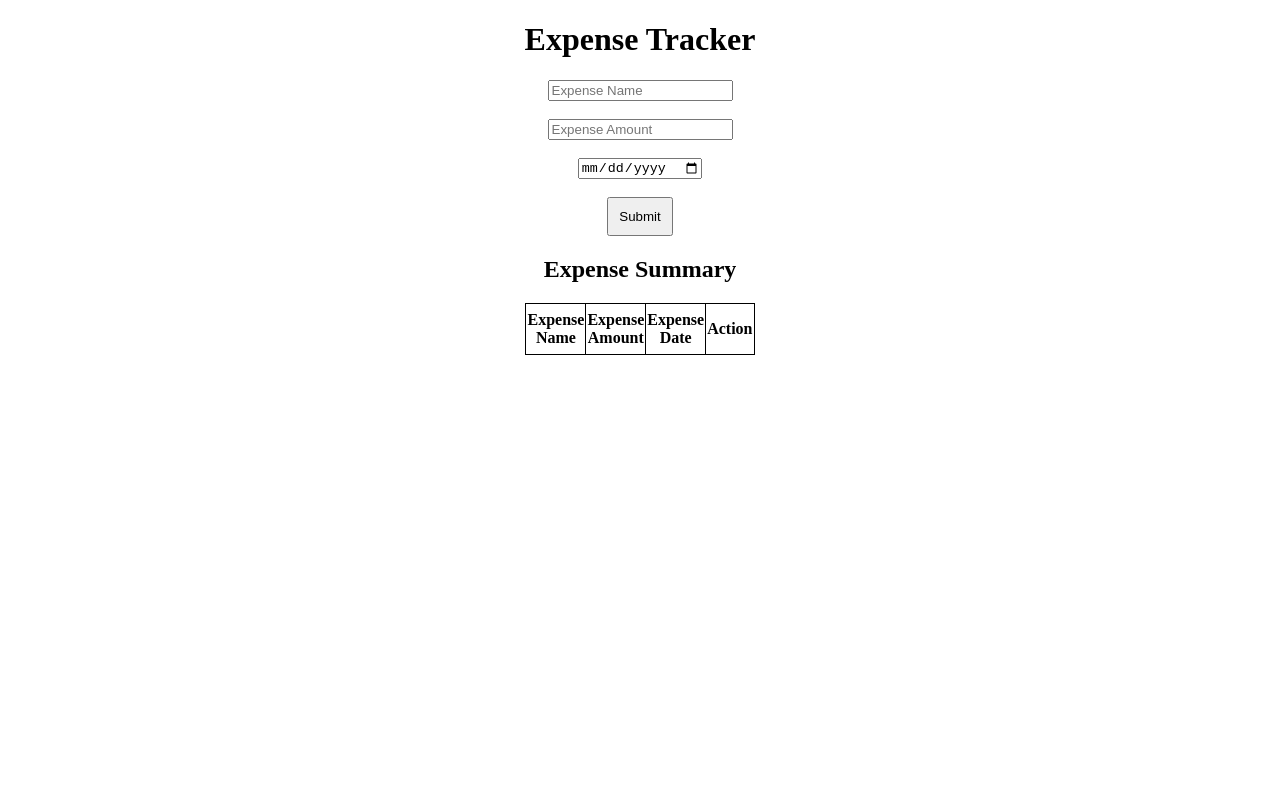
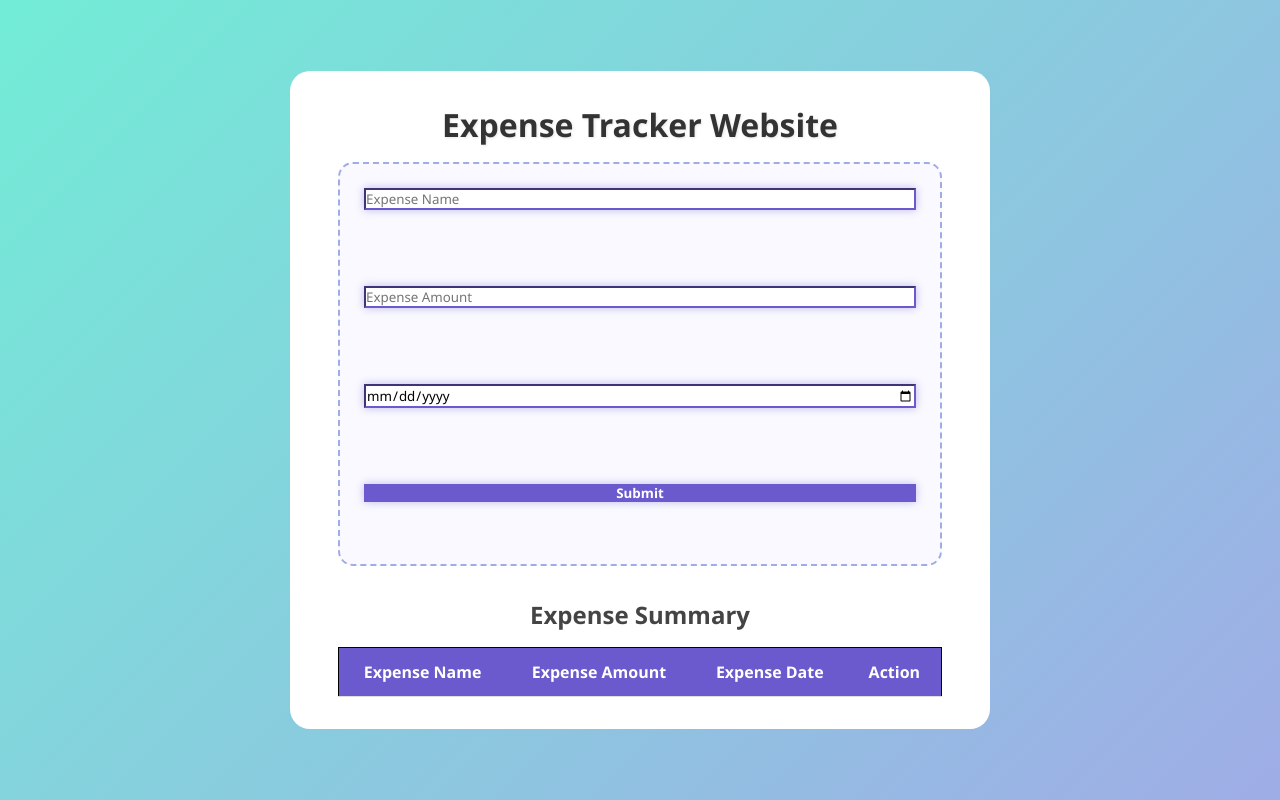
Before and after one commit to namankumarpandey/Expense-Tracker-Website, a plain HTML site: page index.html in a window 1280 px wide. Drawn offline with Linux system fonts and the light colour scheme.

Commit message:
Final Commit with CSS

```diff
--- a/index.css
+++ b/index.css
@@ -1,43 +1,100 @@
-body {
+* {
   margin: 0;
   padding: 0;
+  box-sizing: border-box;
+  font-family: "Segoe UI", Tahoma, Geneva, Verdana, sans-serif;
 }
+
+body {
+  display: flex;
+  align-items: center;
+  justify-content: center;
+  min-height: 100vh;
+  background: linear-gradient(135deg, #72ecd6 0%, #9face6 100%);
+}
+/* Container */
 .container {
+  background: #fff;
+  padding: 2rem 3rem;
+  border-radius: 20px;
+  width: 90%;
   text-align: center;
+  max-width: 700px;
 }
-.table-class {
-  text-align: center;
+
+/* Heading  */
+.container h1 {
+  font-size: 2rem;
+  margin-bottom: 1rem;
+  color: #333;
+  text-shadow: 1px 1px 3px rgba(0, 0, 0, 0.1);
 }
-/* expense form */
-.expense-form {
-  border: 1px solid black;
-  padding: 1.5em 2em;
-  width: 450px;
-  height: 200px;
-  margin: 0 auto;
+
+/* Expense Form */
+#expense-form-id {
+  display: flex;
+  flex-direction: column;
+  gap: 1rem;
+  padding: 1.5rem;
+  border: 2px dashed #9face6;
+  border-radius: 15px;
+  background: #f9f9ff;
+  margin-bottom: 2rem;
 }
-.expense-name,
-.expense-amount,
-.expense-date,
+#expense-form-id input {
+  border-color: #6a5acd;
+  outline: none;
+  box-shadow: 0 0 8px rgba(106, 90, 205, 0.4);
+}
+/* submit button */
 .expense-submission {
-  margin: 0;
-  padding: 10px;
+  background: #6a5acd;
+  color: white;
+  font-weight: bold;
+  cursor: pointer;
+  border: none;
 }
+.expense-submission:hover {
+  background: #483d8b;
+  transform: scale(1.05);
+}
+/* expense summary */
+.expense-table {
+  margin-top: 2rem;
+}
+.expense-table h2 {
+  margin-bottom: 1rem;
+  color: #444;
+}
+/* Table */
 table {
   border: 1px solid black;
   border-collapse: collapse;
-  border-radius: 1px;
-  width: 5em;
-  height: 3em;
+  border-radius: 12px;
   margin: 0 auto;
+  width: 100%;
 }
-th {
-  border: 1px solid black;
-  width: 5em;
-  height: 3em;
+thead {
+  background: #6a5acd;
+  color: #fff;
 }
+th,
 td {
-  border: 1px solid black;
-  width: 5em;
-  height: 3em;
+  padding: 0.8rem 1rem;
+  text-align: center;
+  border-bottom: 1px solid #ddd;
 }
+/* Delete button */
+button {
+  padding: 0.4rem 0.8rem;
+  border: none;
+  border-radius: 8px;
+  background: #ff4d4d;
+  color: #fff;
+  cursor: pointer;
+  transition: 0.3s ease;
+}
+
+button:hover {
+  background: #e60000;
+}
--- a/index.html
+++ b/index.html
@@ -8,7 +8,7 @@
   </head>
   <body>
     <div class="container">
-      <h1>Expense Tracker</h1>
+      <h1>Expense Tracker Website</h1>
       <div class="expense-tracker">
         <form id="expense-form-id">
           <input
@@ -36,7 +36,7 @@
         </form>
         <div class="expense-table">
           <h2>Expense Summary</h2>
-          <table id="expense-summary">
+          <table>
             <thead>
               <tr>
                 <th>Expense Name</th>
--- a/index.js
+++ b/index.js
@@ -49,6 +49,7 @@ function renderTable() {
 
 function deleteRow(index) {
   expenses.splice(index, 1);
+  console.log(expenses);
   localStorage.setItem("expenses", JSON.stringify(expenses));
   renderTable();
 }
```
